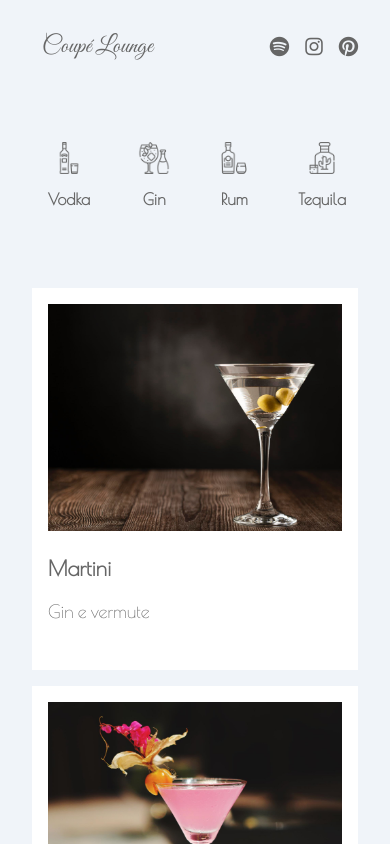
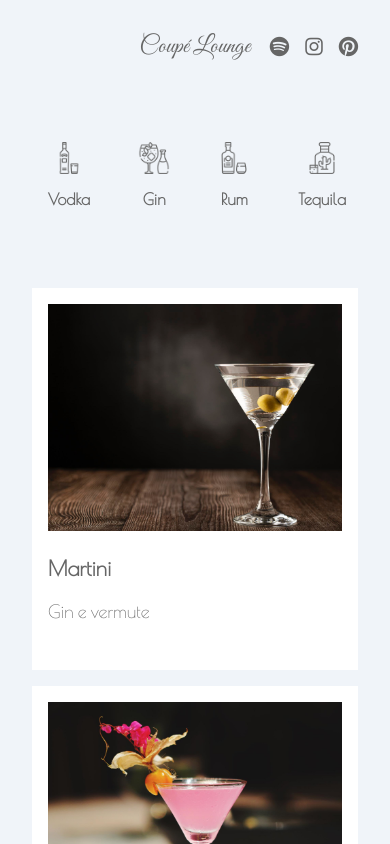
Before and after one commit to ortegavan/drinks, an Angular app: page /#/home in a window 390 px wide. Shown: the top 844 px of the page. Built offline with nearby package versions, Linux system fonts and the light colour scheme.

Commit message:
style: centraliza título

```diff
--- a/src/app/components/header/header.component.html
+++ b/src/app/components/header/header.component.html
@@ -1,9 +1,10 @@
 <header class="flex align-center w-full">
-    <div></div>
     <div class="logo w-full flex justify-center p-32">
         <a routerLink="/"> Coupé Lounge </a>
     </div>
-    <div class="flex w-full justify-end p-32 g-16">
+</header>
+
+<div class="flex justify-end p-32 g-16 social">
     <a
         href="https://open.spotify.com/playlist/3JujTwJfoqr1AFXMWEgvLM?si=e71605743b6e4ef1"
     >
@@ -16,4 +17,3 @@
         <i class="fa-brands fa-pinterest"></i>
     </a>
 </div>
-</header>
--- a/src/app/components/header/header.component.scss
+++ b/src/app/components/header/header.component.scss
@@ -0,0 +1,12 @@
+.social {
+    position: absolute;
+    right: 0;
+    top: 0;
+    margin-top: 8px;
+}
+
+@media screen and (max-width: 768px) {
+    .social {
+        margin-top: 5px;
+    }
+}
```
Lines whose indentation alone changed are shown as unchanged.
